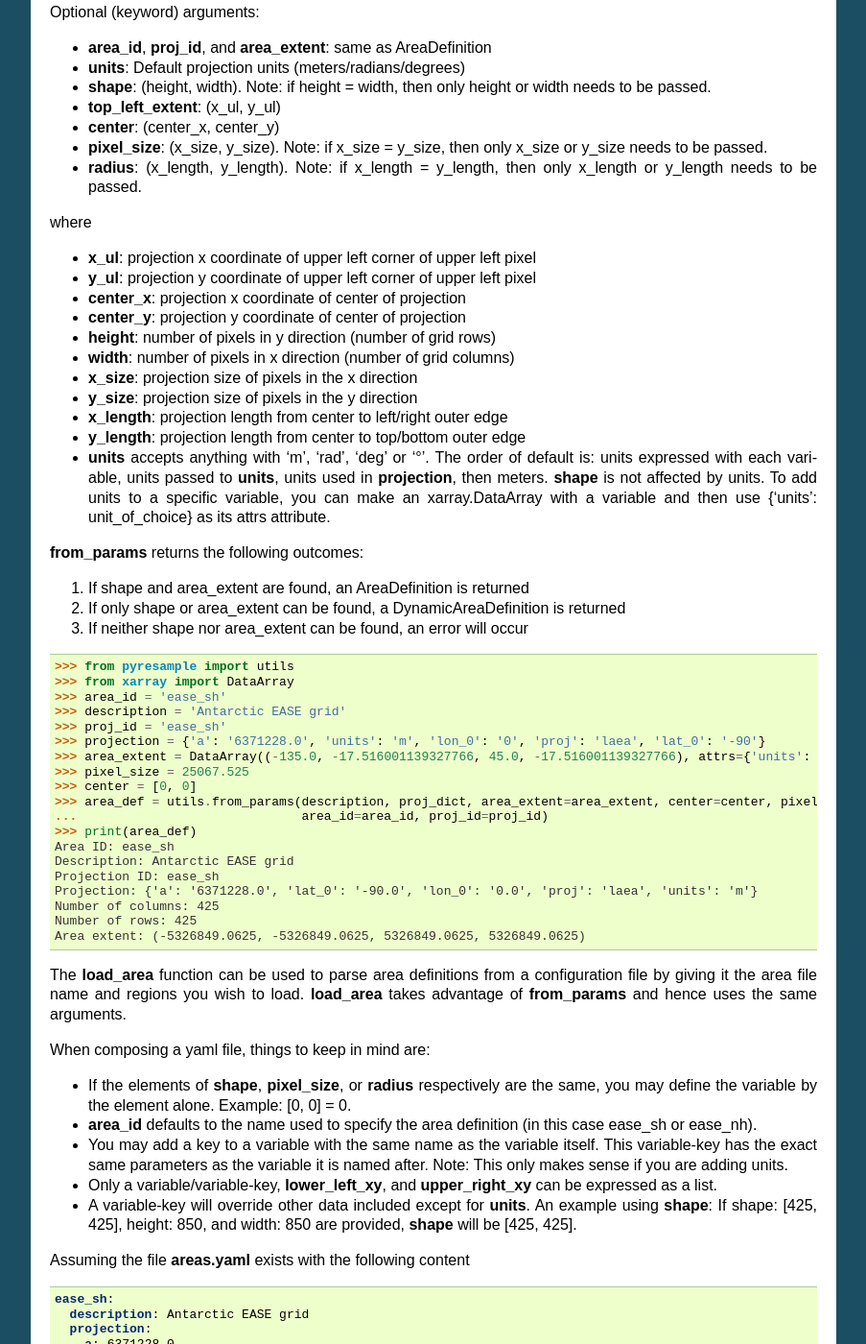
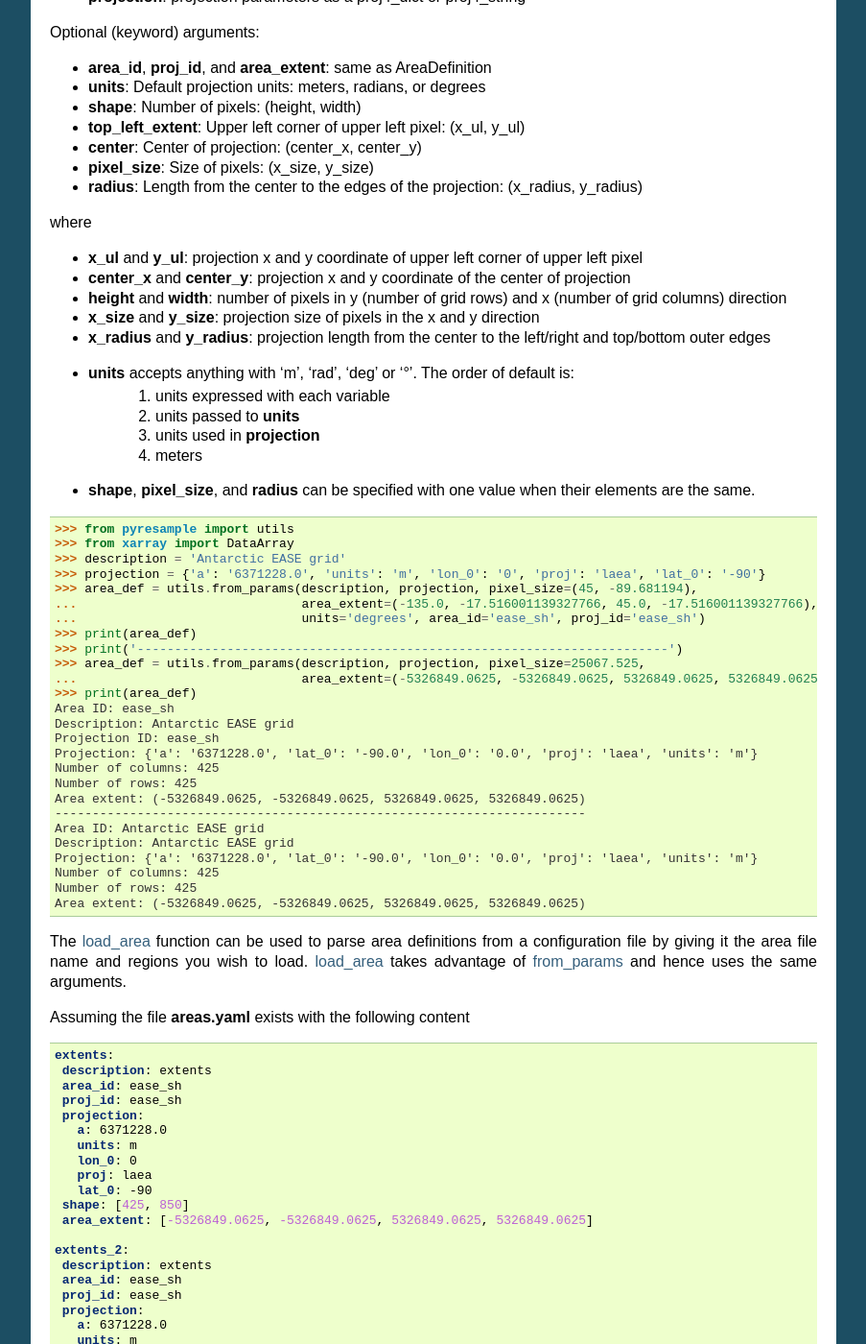
Before and after one commit to pytroll/pyresample, a Sphinx documentation site: the page built from docs/source/geo_def.rst, in a window 1280 px wide and 1400 px high, scrolled down 1701 px. Shown: the whole window at 96% size, without its empty margins (198-1101 px from the left). Built offline with Sphinx 7.4.7, drawn with Linux system fonts in a browser that asks for light colours; some of the changed text lies outside the part shown.

Commit message:
Update docs to have hyperlinks and continue documentation

```diff
--- a/docs/source/geo_def.rst
+++ b/docs/source/geo_def.rst
@@ -1,26 +1,31 @@
 Geometry definitions
 ====================
-The module **pyresample.geometry** contains classes for describing different kinds of types
-of remote sensing data geometries. The use of the different classes is described below.
+The module `pyresample.geometry <https://pyresample.readthedocs.io/en/latest/API.html#pyresample-geometry>`_
+contains classes for describing different kinds of types of remote sensing data geometries.
+The use of the different classes is described below.
 
 Remarks
 -------
 
-All longitudes and latitudes provided to **pyresample.geometry** must be in degrees.
+All longitudes and latitudes provided to
+`pyresample.geometry <https://pyresample.readthedocs.io/en/latest/API.html#pyresample-geometry>`_ must be in degrees.
 Longitudes must additionally be in the [-180;+180[ validity range.
 
-As of version 1.1.1, the **pyresample.geometry** contructors will check the range of
-longitude values, send a warning if some of them fall outside validity range,
+As of version 1.1.1, the
+`pyresample.geometry <https://pyresample.readthedocs.io/en/latest/API.html#pyresample-geometry>`_ contructors will
+check the range of longitude values, send a warning if some of them fall outside validity range,
 and automatically correct the invalid values into [-180;+180[.
 
-Use function **utils.wrap_longitudes** for wrapping longitudes yourself.
+Use function `utils.wrap_longitudes <https://pyresample.readthedocs.io/en/latest/API.html#utils.wrap_longitudes>`_
+for wrapping longitudes yourself.
 
-AreaDefinition
---------------
+`AreaDefinition <https://pyresample.readthedocs.io/en/latest/API.html#geometry.AreaDefinition>`_
+------------------------------------------------------------------------------------------------
 
-The cartographic definition of grid areas used by Pyresample is contained in an
-object of type AreaDefintion. The following arguments are needed to initialize
-an area:
+The cartographic definition of grid areas used by
+`Pyresample <https://pyresample.readthedocs.io/en/latest/API.html#pyresample-api>`_ is contained in an
+object of type `AreaDefinition <https://pyresample.readthedocs.io/en/latest/API.html#geometry.AreaDefinition>`_.
+The following arguments are needed to initialize an area:
 
 * **area_id** ID of area
 * **name**: Description
@@ -61,12 +66,14 @@
  Number of rows: 425
  Area extent: (-5326849.0625, -5326849.0625, 5326849.0625, 5326849.0625)
 
-pyresample.utils
-****************
+`pyresample.utils <https://pyresample.readthedocs.io/en/latest/API.html#module-utils>`_
+***************************************************************************************
 
-The utils module of pyresample has convenience functions for constructing
-area defintions. The function **get_area_def** can construct an area definition
-based on area extent and a proj4-string/dict or a list of proj4 arguments.
+The `utils <https://pyresample.readthedocs.io/en/latest/API.html#module-utils>`_ module of pyresample
+has convenience functions for constructing area definitions. The function
+`get_area_def <https://pyresample.readthedocs.io/en/latest/API.html#utils.get_area_def>`_ can
+construct an `AreaDefinition <https://pyresample.readthedocs.io/en/latest/API.html#geometry.AreaDefinition>`_
+object based on area extent and a proj4-string/dict or a list of proj4 arguments.
 
 .. doctest::
 
@@ -89,7 +96,9 @@
  Number of rows: 425
  Area extent: (-5326849.0625, -5326849.0625, 5326849.0625, 5326849.0625)
 
-The function **from_params** attempts to find shape and area_extent with the given data below:
+The function `from_params <https://pyresample.readthedocs.io/en/latest/API.html#utils.from_params>`_ attempts
+to return an `AreaDefinition <https://pyresample.readthedocs.io/en/latest/API.html#geometry.AreaDefinition>`_
+object if the number of pixel (shape) and area_extent can be found with the given data below:
 
 Required (positional) arguments:
 
@@ -99,49 +108,40 @@
 Optional (keyword) arguments:
 
 * **area_id**, **proj_id**, and **area_extent**: same as AreaDefinition
-* **units**: Default projection units (meters/radians/degrees)
-* **shape**: (height, width). Note: if height = width, then only height or width needs to be passed.
-* **top_left_extent**: (x_ul, y_ul)
-* **center**: (center_x, center_y)
-* **pixel_size**: (x_size, y_size). Note: if x_size = y_size, then only x_size or y_size needs to be passed.
-* **radius**: (x_length, y_length). Note: if x_length = y_length, then only x_length or y_length needs to be passed.
+* **units**: Default projection units: meters, radians, or degrees
+* **shape**: Number of pixels: (height, width)
+* **top_left_extent**: Upper left corner of upper left pixel: (x_ul, y_ul)
+* **center**: Center of projection: (center_x, center_y)
+* **pixel_size**: Size of pixels: (x_size, y_size)
+* **radius**: Length from the center to the edges of the projection: (x_radius, y_radius)
 
 where
 
-* **x_ul**: projection x coordinate of upper left corner of upper left pixel
-* **y_ul**: projection y coordinate of upper left corner of upper left pixel
-* **center_x**: projection x coordinate of center of projection
-* **center_y**: projection y coordinate of center of projection
-* **height**: number of pixels in y direction (number of grid rows)
-* **width**: number of pixels in x direction (number of grid columns)
-* **x_size**: projection size of pixels in the x direction
-* **y_size**: projection size of pixels in the y direction
-* **x_length**: projection length from center to left/right outer edge
-* **y_length**: projection length from center to top/bottom outer edge
-* **units** accepts anything with 'm', 'rad', 'deg' or '°'. The order of default is: units expressed
-  with each variable, units passed to **units**, units used in **projection**, then meters. **shape** is not affected
-  by units. To add units to a specific variable, you can make an xarray.DataArray with a variable and then use
-  {'units': unit_of_choice} as its attrs attribute.
-
-**from_params** returns the following outcomes:
-
-1. If shape and area_extent are found, an AreaDefinition is returned
-2. If only shape or area_extent can be found, a DynamicAreaDefinition is returned
-3. If neither shape nor area_extent can be found, an error will occur
+* **x_ul** and **y_ul**: projection x and y coordinate of upper left corner of upper left pixel
+* **center_x** and **center_y**: projection x and y coordinate of the center of projection
+* **height** and **width**: number of pixels in y (number of grid rows) and x (number of grid columns) direction
+* **x_size** and **y_size**: projection size of pixels in the x and y direction
+* **x_radius** and **y_radius**: projection length from the center to the left/right and top/bottom outer edges
+* **units** accepts anything with 'm', 'rad', 'deg' or '°'. The order of default is:
+    1. units expressed with each variable
+    2. units passed to **units**
+    3. units used in **projection**
+    4. meters
+* **shape**, **pixel_size**, and **radius** can be specified with one value when their elements are the same.
 
 .. doctest::
 
  >>> from pyresample import utils
  >>> from xarray import DataArray
- >>> area_id = 'ease_sh'
  >>> description = 'Antarctic EASE grid'
- >>> proj_id = 'ease_sh'
  >>> projection = {'a': '6371228.0', 'units': 'm', 'lon_0': '0', 'proj': 'laea', 'lat_0': '-90'}
- >>> area_extent = DataArray((-135.0, -17.516001139327766, 45.0, -17.516001139327766), attrs={'units': 'degrees'})
- >>> pixel_size = 25067.525
- >>> center = [0, 0]
- >>> area_def = utils.from_params(description, proj_dict, area_extent=area_extent, center=center, pixel_size=pixel_size,
- ...                              area_id=area_id, proj_id=proj_id)
+ >>> area_def = utils.from_params(description, projection, pixel_size=(45, -89.681194),
+ ...                              area_extent=(-135.0, -17.516001139327766, 45.0, -17.516001139327766),
+ ...                              units='degrees', area_id='ease_sh', proj_id='ease_sh')
+ >>> print(area_def)
+ >>> print('-----------------------------------------------------------------------')
+ >>> area_def = utils.from_params(description, projection, pixel_size=25067.525,
+ ...                              area_extent=(-5326849.0625, -5326849.0625, 5326849.0625, 5326849.0625))
  >>> print(area_def)
  Area ID: ease_sh
  Description: Antarctic EASE grid
@@ -150,27 +150,128 @@
  Number of columns: 425
  Number of rows: 425
  Area extent: (-5326849.0625, -5326849.0625, 5326849.0625, 5326849.0625)
+ -----------------------------------------------------------------------
+ Area ID: Antarctic EASE grid
+ Description: Antarctic EASE grid
+ Projection: {'a': '6371228.0', 'lat_0': '-90.0', 'lon_0': '0.0', 'proj': 'laea', 'units': 'm'}
+ Number of columns: 425
+ Number of rows: 425
+ Area extent: (-5326849.0625, -5326849.0625, 5326849.0625, 5326849.0625)
 
-The **load_area** function can be used to parse area definitions from a configuration file by giving it the area file
-name and regions you wish to load. **load_area** takes advantage of **from_params** and hence uses the same arguments.
-
-When composing a yaml file, things to keep in mind are:
-
-* If the elements of **shape**, **pixel_size**, or **radius** respectively are the same, you may define the
-  variable by the element alone. Example: [0, 0] = 0.
-* **area_id** defaults to the name used to specify the area definition (in this case ease_sh or ease_nh).
-* You may add a key to a variable with the same name as the variable itself. This variable-key has the
-  exact same parameters as the variable it is named after. Note: This only makes sense if you are adding units.
-* Only a variable/variable-key, **lower_left_xy**, and **upper_right_xy** can be expressed as a list.
-* A variable-key will override other data included except for **units**. An example using **shape**:
-  If shape: [425, 425], height: 850, and width: 850 are provided, **shape** will be [425, 425].
+The `load_area <https://pyresample.readthedocs.io/en/latest/API.html#utils.load_area>`_ function can be
+used to parse area definitions from a configuration file by giving it the area file name and regions
+you wish to load. `load_area <https://pyresample.readthedocs.io/en/latest/API.html#utils.load_area>`_
+takes advantage of `from_params <https://pyresample.readthedocs.io/en/latest/API.html#utils.from_params>`_
+and hence uses the same arguments.
 
 Assuming the file **areas.yaml** exists with the following content
 
 .. code-block:: yaml
 
- ease_sh:
-   description: Antarctic EASE grid
+ extents:
+  description: extents
+  area_id: ease_sh
+  proj_id: ease_sh
+  projection:
+    a: 6371228.0
+    units: m
+    lon_0: 0
+    proj: laea
+    lat_0: -90
+  shape: [425, 850]
+  area_extent: [-5326849.0625, -5326849.0625, 5326849.0625, 5326849.0625]
+
+ extents_2:
+  description: extents
+  area_id: ease_sh
+  proj_id: ease_sh
+  projection:
+    a: 6371228.0
+    units: m
+    lon_0: 0
+    proj: laea
+    lat_0: -90
+  shape: [425, 850]
+  area_extent:
+    lower_left_xy: [-5326849.0625, -5326849.0625]
+    upper_right_xy: [5326849.0625, 5326849.0625]
+    units: m
+
+ geotiff:
+   description: geotiff
+   area_id: ease_sh
+   proj_id: ease_sh
+   units: meters
+   projection:
+     a: 6371228.0
+     units: m
+     lon_0: 0
+     proj: laea
+     lat_0: -90
+   shape: [425, 850]
+   top_left_extent: [-5326849.0625, 5326849.0625]
+   pixel_size: [12533.7625, 25067.525]
+
+ circle:
+   description: circle
+   area_id: ease_sh
+   proj_id: ease_sh
+   units: meters
+   projection:
+     a: 6371228.0
+     units: m
+     lon_0: 0
+     proj: laea
+     lat_0: -90
+   center: [0, 0]
+   pixel_size: [12533.7625, 25067.525]
+   radius: 5326849.0625
+
+ circle_2:
+   description: circle_2
+   area_id: ease_sh
+   proj_id: ease_sh
+   units: meters
+   projection:
+     a: 6371228.0
+     units: m
+     lon_0: 0
+     proj: laea
+     lat_0: -90
+   center:
+     center_x: 0
+     center_y: 0
+     units: m
+   shape:
+     width: 850
+     height: 425
+   radius:
+     x_radius: 5326849.0625
+     y_radius: 5326849.0625
+     units: m
+
+ area_of_interest:
+   description: area_of_interest
+   area_id: ease_sh
+   proj_id: ease_sh
+   units: meters
+   projection:
+     a: 6371228.0
+     units: m
+     lon_0: 0
+     proj: laea
+     lat_0: -90
+   shape: [425, 850]
+   center:
+     center: [0, 0]
+     units: m
+   pixel_size: [12533.7625, 25067.525]
+
+ area_of_interest_2:
+   description: area_of_interest_2
+   area_id: ease_sh
+   proj_id: ease_sh
+   units: meters
    projection:
      a: 6371228.0
      units: m
@@ -178,59 +279,25 @@
      proj: laea
      lat_0: -90
    shape:
-     height: 425
-     width: 425
-   area_extent:
-     lower_left_xy: [-5326849.0625, -5326849.0625]
-     upper_right_xy: [5326849.0625, 5326849.0625]
-   top_left_extent: [-5326849.0625, 5326849.0625]
-   center:
-     center: [0, 0]
+     shape: [425, 850]
      units: m
+   center: [0, 0]
    pixel_size:
-     x_size: 25067.525
+     x_size: 12533.7625
      y_size: 25067.525
-     units: m
-   radius: 5326849.0625
- ease_nh:
-   area_id: ease_sh
-   proj_id: ease_sh
-   units: meters
-   description: Arctic EASE grid
-   projection:
-     a: 6371228.0
-     units: m
-     lon_0: 0
-     proj: laea
-     lat_0: -90
-   shape: 425
-   area_extent: [-5326849.0625, -5326849.0625, 5326849.0625, 5326849.0625]
-   top_left_extent:
-     x_ul: -5326849.0625
-     y_ul: 5326849.0625
-     units: m
-   center:
-     center_x: 0
-     center_y: 0
-     units: m
-   pixel_size:
-     pixel_size: 25067.525
-     units: m
-   radius:
-     x_length: 5326849.0625
-     y_length: 5326849.0625
 
 An area definition dict can be read using
 
 .. doctest::
 
  >>> from pyresample import utils
- >>> area = utils.load_area('areas.yaml', 'ease_nh')
- >>> print(area)
- Area ID: ease_nh
- Description: Arctic EASE grid
- Projection: {'a': '6371228.0', 'lat_0': '90.0', 'lon_0': '0.0', 'proj': 'laea', 'units': 'm'}
- Number of columns: 425
+ >>> area_def = utils.load_area('areas.yaml', 'geotiff')
+ >>> print(area_def)
+ Area ID: ease_sh
+ Description: geotiff
+ Projection ID: ease_sh
+ Projection: {'a': '6371228.0', 'lat_0': '-90.0', 'lon_0': '0.0', 'proj': 'laea', 'units': 'm'}
+ Number of columns: 850
  Number of rows: 425
  Area extent: (-5326849.0625, -5326849.0625, 5326849.0625, 5326849.0625)
 
@@ -246,16 +313,15 @@
 .. doctest::
 
  >>> from pyresample import utils
- >>> nh_def, sh_def = utils.load_area('areas.yaml', 'ease_nh', 'ease_sh')
- >>> print(sh_def)
+ >>> geotiff, extents = utils.load_area('areas.yaml', 'geotiff', 'extents')
+ >>> print(extents)
  Area ID: ease_sh
- Description: Antarctic EASE grid
+ Description: extents
+ Projection ID: ease_sh
  Projection: {'a': '6371228.0', 'lat_0': '-90.0', 'lon_0': '0.0', 'proj': 'laea', 'units': 'm'}
- Number of columns: 425
+ Number of columns: 850
  Number of rows: 425
  Area extent: (-5326849.0625, -5326849.0625, 5326849.0625, 5326849.0625)
-
-
 
 .. note::
 
@@ -315,10 +381,12 @@
  Number of rows: 425
  Area extent: (-5326849.0625, -5326849.0625, 5326849.0625, 5326849.0625)
 
-GridDefinition
---------------
-If the lons and lats grid values are known the area definition information can be skipped for some types
-of resampling by using a GridDefinition object instead an AreaDefinition object.
+`GridDefinition <https://pyresample.readthedocs.io/en/latest/API.html#geometry.GridDefinition>`_
+------------------------------------------------------------------------------------------------
+If the lons and lats grid values are known, the area definition information can be skipped for some types of
+resampling by using a `GridDefinition <https://pyresample.readthedocs.io/en/latest/API.html#geometry.GridDefinition>`_
+object instead of an `AreaDefinition <https://pyresample.readthedocs.io/en/latest/API.html#geometry.AreaDefinition>`_
+object.
 
 .. doctest::
 
@@ -328,8 +396,8 @@
  >>> lats = np.ones((100, 100))
  >>> grid_def = geometry.GridDefinition(lons=lons, lats=lats)
 
-SwathDefinition
----------------
+`SwathDefinition <https://pyresample.readthedocs.io/en/latest/API.html#geometry.SwathDefinition>`_
+--------------------------------------------------------------------------------------------------
 A swath is defined by the lon and lat values of the data points
 
 .. doctest::
@@ -356,14 +424,14 @@
 
 Geographic coordinates and boundaries
 -------------------------------------
-A ***definition** object allows for retrieval of geographic coordinates using array slicing (slice stepping is currently not supported).
+A ***definition** object allows for retrieval of geographic coordinates using array slicing
+(slice stepping is currently not supported).
 
 All ***definition** objects expose the coordinates **lons**, **lats** and **cartesian_coords**.
-AreaDefinition exposes the full set of projection coordinates as
-**projection_x_coords** and **projection_y_coords**. Note that in the case of
-projection coordinates expressed in longitude and latitude,
-**projection_x_coords** will be longitude and **projection_y_coords** will be
-latitude.
+`AreaDefinition <https://pyresample.readthedocs.io/en/latest/API.html#geometry.AreaDefinition>`_ exposes the
+full set of projection coordinates as **projection_x_coords** and **projection_y_coords**. Note that in the
+case of projection coordinates expressed in longitude and latitude, **projection_x_coords** will be longitude
+and **projection_y_coords** will be latitude.
 
 .. versionchanged:: 1.5.1
 
@@ -423,7 +491,9 @@
 -----------------------------
 Some basic spherical operations are available for ***definition** objects. The
 spherical geometry operations are calculated based on the corners of a
-GeometryDefinition (2D SwathDefinition or Grid/AreaDefinition) and assuming the
+GeometryDefinition (`GridDefinition <https://pyresample.readthedocs.io/en/latest/API.html#geometry.GridDefinition>`_,
+`AreaDefinition <https://pyresample.readthedocs.io/en/latest/API.html#geometry.AreaDefinition>`_, or
+2D `SwathDefinition <https://pyresample.readthedocs.io/en/latest/API.html#geometry.SwathDefinition>`_) and assuming the
 edges are great circle arcs.
 
 It can be tested if geometries overlaps
```
Also changed, not shown: other parts of docs/source/geo_def.rst (+1 -1 lines), 4 other files.
